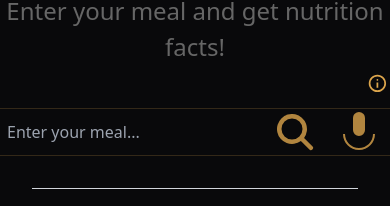
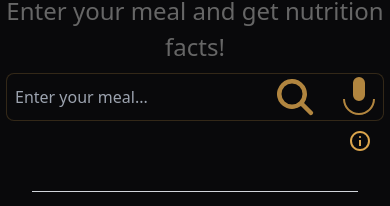
Before and after one commit to kdoan93/Hackathon-Summer-2024, a Next.js app: page /meal-input in a window 390 px wide. Shown: the part 140-346 px from the top of the page. Built offline with nearby package versions, Linux system fonts and the light colour scheme; no server answers.

Commit message:
Adjusted and added media query to  magnifying and voice icon size. Adjusted location of tooltip.

```diff
--- a/app/components/InputForm/InputForm.tsx
+++ b/app/components/InputForm/InputForm.tsx
@@ -96,25 +96,10 @@ const InputForm: React.FC = () => {
   return (
     <div className="flex flex-col gap-2">
       <p className="description">Enter your meal and get nutrition facts!</p>
-      {/* Tooltip */}
-      <div className="tooltip flex justify-end mb-1.5" data-tip={dataToolTip}>
-        <svg
-          xmlns="http://www.w3.org/2000/svg"
-          width="1.3em"
-          height="1.3em"
-          viewBox="0 0 24 24"
-          className="end mr-3"
-        >
-          <path
-            fill="currentColor"
-            d="M11 17h2v-6h-2zm1-8q.425 0 .713-.288T13 8t-.288-.712T12 7t-.712.288T11 8t.288.713T12 9m0 13q-2.075 0-3.9-.788t-3.175-2.137T2.788 15.9T2 12t.788-3.9t2.137-3.175T8.1 2.788T12 2t3.9.788t3.175 2.137T21.213 8.1T22 12t-.788 3.9t-2.137 3.175t-3.175 2.138T12 22m0-2q3.35 0 5.675-2.325T20 12t-2.325-5.675T12 4T6.325 6.325T4 12t2.325 5.675T12 20m0-8"
-          />
-        </svg>
-      </div>
 
       {/* Input Form */}
       <form onSubmit={handleSubmit}>
-        <label className="input input-bordered flex items-center justify-between gap-2">
+        <label className="input-form-label input input-bordered flex items-center justify-between">
           <input
             className="w-64"
             type="text"
@@ -130,7 +115,7 @@ const InputForm: React.FC = () => {
                 xmlns="http://www.w3.org/2000/svg"
                 viewBox="0 0 16 16"
                 fill="currentColor"
-                className="h-12 w-12 opacity-80"
+                className="input-form-submit h-8 w-8 opacity-80"
               >
                 <path
                   fillRule="evenodd"
@@ -145,6 +130,22 @@ const InputForm: React.FC = () => {
           </div>
         </label>
       </form>
+
+      {/* Tooltip */}
+      <div className="tooltip flex justify-end mb-1.5" data-tip={dataToolTip}>
+        <svg
+          xmlns="http://www.w3.org/2000/svg"
+          width="1.5rem"
+          height="1.5rem"
+          viewBox="0 0 24 24"
+          className="end mr-3"
+        >
+          <path
+            fill="currentColor"
+            d="M11 17h2v-6h-2zm1-8q.425 0 .713-.288T13 8t-.288-.712T12 7t-.712.288T11 8t.288.713T12 9m0 13q-2.075 0-3.9-.788t-3.175-2.137T2.788 15.9T2 12t.788-3.9t2.137-3.175T8.1 2.788T12 2t3.9.788t3.175 2.137T21.213 8.1T22 12t-.788 3.9t-2.137 3.175t-3.175 2.138T12 22m0-2q3.35 0 5.675-2.325T20 12t-2.325-5.675T12 4T6.325 6.325T4 12t2.325 5.675T12 20m0-8"
+          />
+        </svg>
+      </div>
 
       {/* Display the nutritional table if response is available */}
       {submitted && isValid ? (
@@ -171,6 +172,19 @@ const InputForm: React.FC = () => {
       ) : (
         submitted && !isValid && <p>{AIresponse}</p>
       )}
+      <style>
+      {`
+        @media(max-width:768px){
+          .input-form-submit{
+            height: 3rem;
+            width: 3rem;
+          }
+            .input-form-label{
+              padding: 0 0 0 8px;
+            }
+        }
+        `}
+      </style>
     </div>
   );
 };
--- a/app/components/VoiceToText/VoiceToText.tsx
+++ b/app/components/VoiceToText/VoiceToText.tsx
@@ -97,7 +97,7 @@ const VoiceToText: React.FC<VoiceToTextProps> = ({ onTranscript }) => {
     >
       {isListening ? (
         <svg
-          className="h-12 w-12 opacity-80"
+          className="voice-mic h-8 w-8 opacity-80"
           xmlns="http://www.w3.org/2000/svg"
           width="1em"
           height="1em"
@@ -110,7 +110,7 @@ const VoiceToText: React.FC<VoiceToTextProps> = ({ onTranscript }) => {
         </svg>
       ) : (
         <svg
-          className="h-12 w-12 opacity-80"
+          className="voice-mic h-8 w-8 opacity-80"
           xmlns="http://www.w3.org/2000/svg"
           width="1em"
           height="1em"
@@ -122,6 +122,16 @@ const VoiceToText: React.FC<VoiceToTextProps> = ({ onTranscript }) => {
           />
         </svg>
       )}
+      <style>
+        {`
+          @media(max-width:768px){
+            .voice-mic{
+              width: 3rem;
+              height: 3rem;
+            }
+          }
+          `}
+      </style>
     </button>
   );
 };
```
